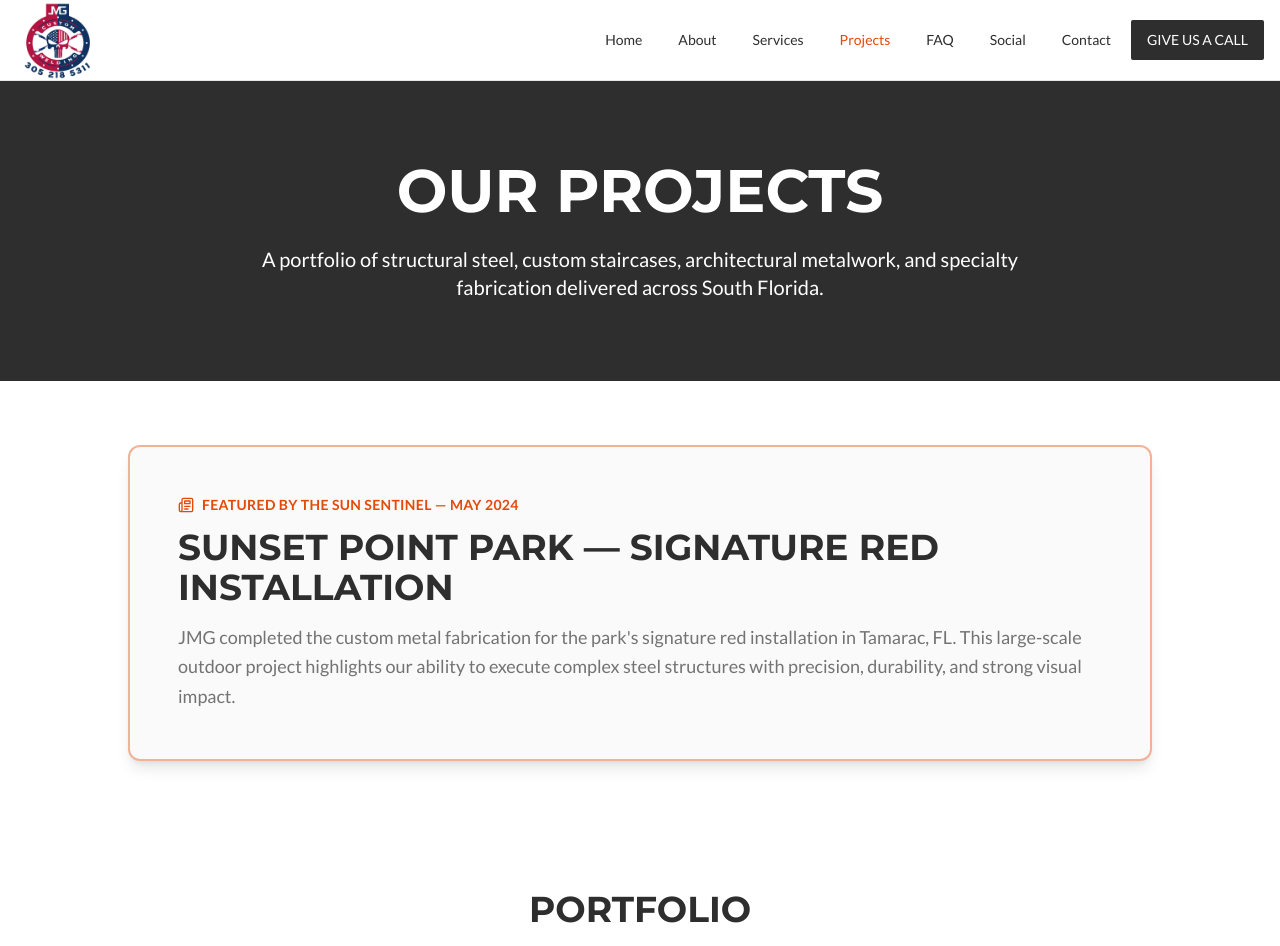
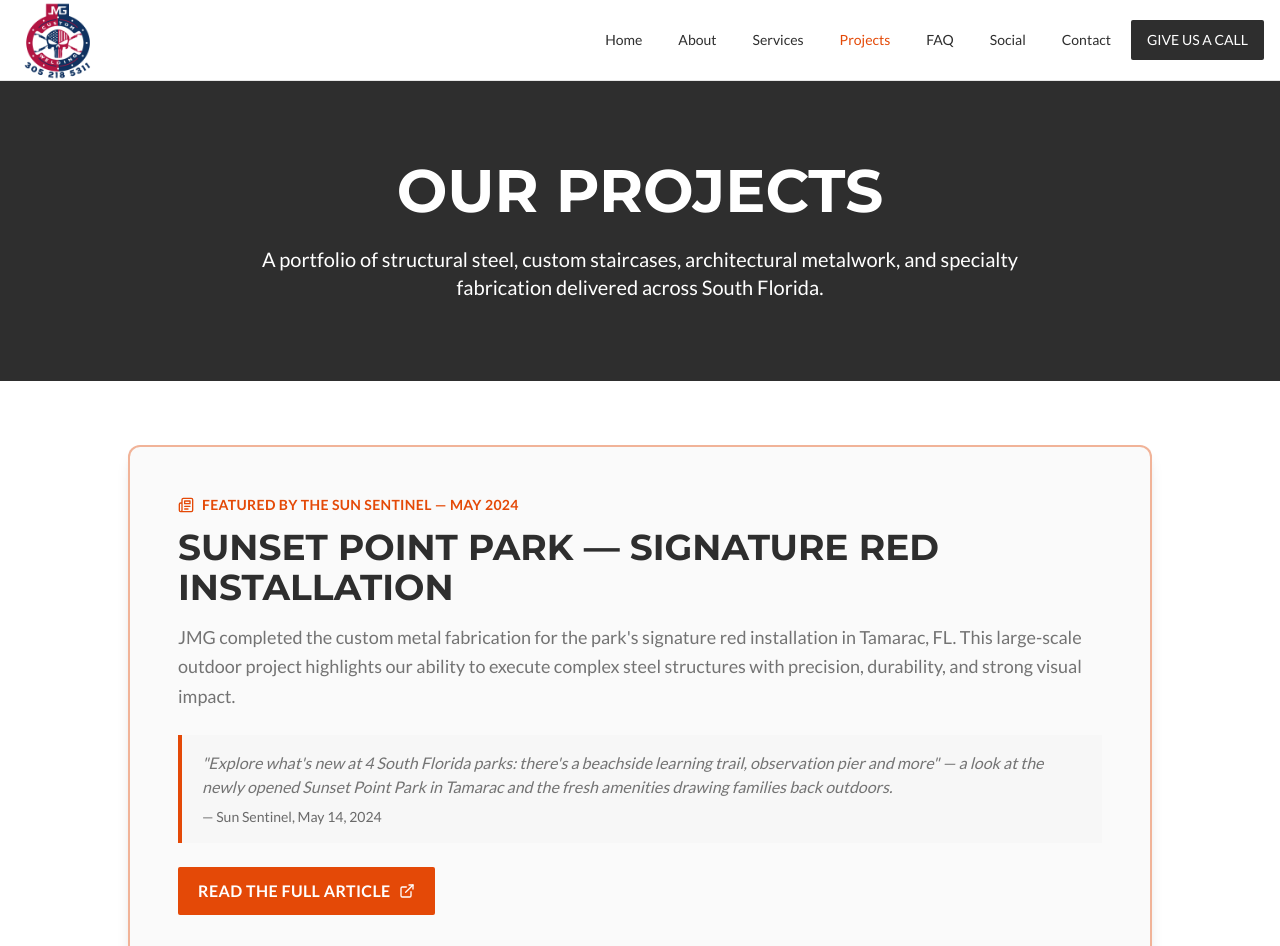
Before and after one commit to mariafffernanda/jmg-craft-forge, a React (Vite) app: page /projects in a window 1280 px wide. Shown: the top 946 px of the page. Built offline with nearby package versions, Linux system fonts and the light colour scheme; the HTML template or start-up script is replaced by a standard one.

Commit message:
Changes
Co-authored-by: mariafffernanda <216786721+mariafffernanda@users.noreply.github.com>

```diff
--- a/src/pages/Projects.tsx
+++ b/src/pages/Projects.tsx
@@ -1,5 +1,5 @@
 import { Link } from "react-router-dom";
-import { ArrowRight, Newspaper } from "lucide-react";
+import { ArrowRight, ExternalLink, Newspaper } from "lucide-react";
 import { portfolio } from "@/data/portfolio";
 
 const Projects = () => {
@@ -21,20 +21,38 @@ const Projects = () => {
       {/* Featured Project */}
       <section className="py-16 bg-background">
         <div className="container mx-auto px-4">
-          <div className="max-w-5xl mx-auto rounded-xl border-2 border-accent/40 bg-card p-8 md:p-12 shadow-lg">
+          <article className="max-w-5xl mx-auto rounded-xl border-2 border-accent/40 bg-card p-8 md:p-12 shadow-lg">
             <div className="flex items-center gap-2 text-accent uppercase text-sm font-bold tracking-wide mb-3">
               <Newspaper className="h-4 w-4" /> Featured by the Sun Sentinel — May 2024
             </div>
             <h2 className="text-3xl md:text-4xl font-bold uppercase mb-4">
               Sunset Point Park — Signature Red Installation
             </h2>
-            <p className="text-lg text-muted-foreground leading-relaxed">
+            <p className="text-lg text-muted-foreground leading-relaxed mb-6">
               JMG completed the custom metal fabrication for the park's signature
               red installation in Tamarac, FL. This large-scale outdoor project
               highlights our ability to execute complex steel structures with
               precision, durability, and strong visual impact.
             </p>
-          </div>
+            <blockquote className="border-l-4 border-accent bg-muted/50 px-5 py-4 italic text-muted-foreground mb-6">
+              "Explore what's new at 4 South Florida parks: there's a beachside
+              learning trail, observation pier and more" — a look at the newly
+              opened Sunset Point Park in Tamarac and the fresh amenities drawing
+              families back outdoors.
+              <footer className="not-italic text-sm mt-2 text-foreground/70">
+                — Sun Sentinel, May 14, 2024
+              </footer>
+            </blockquote>
+            <a
+              href="https://www.sun-sentinel.com/2024/05/14/explore-whats-new-at-4-south-florida-parks-theres-a-beachside-learning-trail-observation-pier-and-more/"
+              target="_blank"
+              rel="noopener noreferrer"
+              className="inline-flex items-center gap-2 bg-accent text-accent-foreground font-bold uppercase tracking-wide px-5 py-3 rounded-md hover:bg-accent/90 transition-colors"
+            >
+              Read the full article
+              <ExternalLink className="h-4 w-4" />
+            </a>
+          </article>
         </div>
       </section>
 
```
